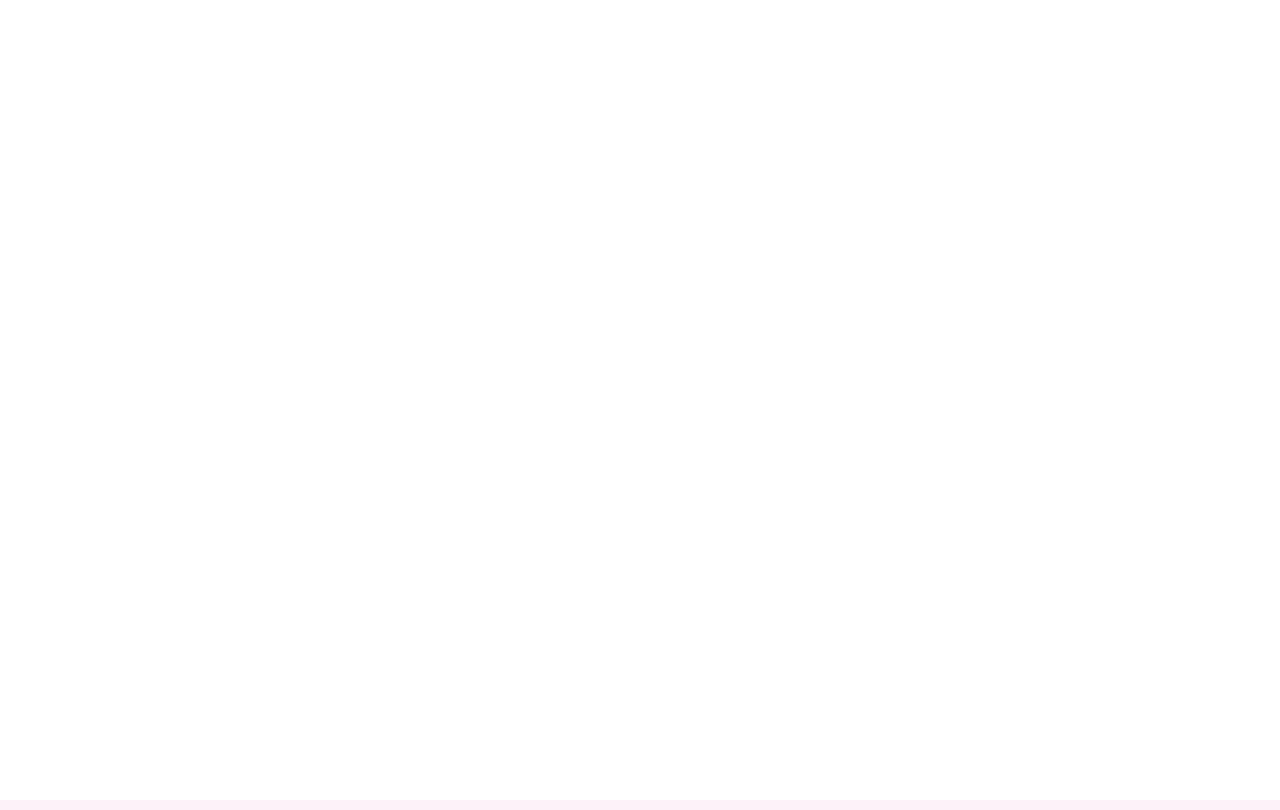
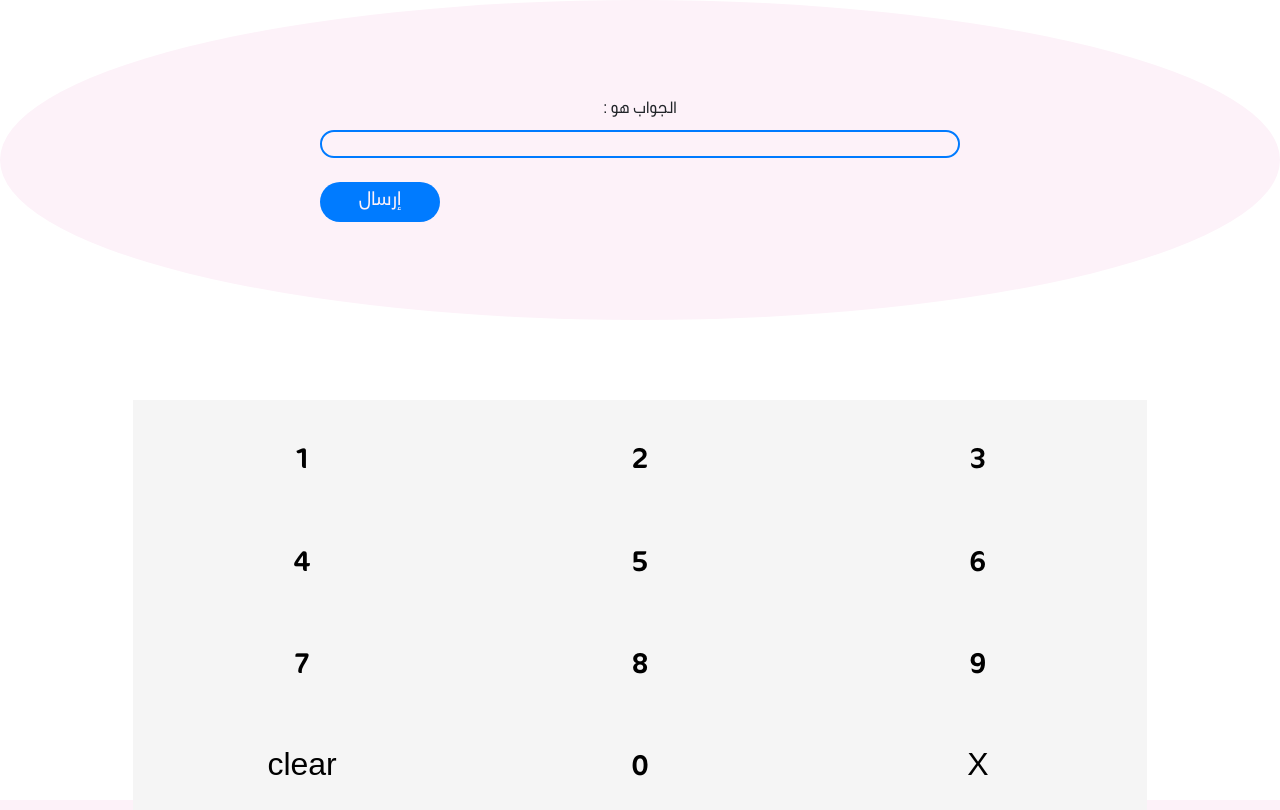
Before and after one commit to DianaAnka/homeworkPage, an Angular app: page /result in a window 1280 px wide. Before the commit this address led to /. Built offline with nearby package versions, Linux system fonts and the light colour scheme.

Commit message:
integration

```diff
--- a/src/app/app-routing.module.ts
+++ b/src/app/app-routing.module.ts
@@ -3,11 +3,13 @@ import { Routes, RouterModule } from '@angular/router';
 import { MainInterfaceComponent } from './main-interface/main-interface.component';
 import { NumbersBoardFlashesListComponent } from './numbers-board-flashes-list/numbers-board-flashes-list.component';
 import { NumbersBoardVerticalListComponent } from './numbers-board-vertical-list/numbers-board-vertical-list.component';
+import { ResultComponent } from './result/result.component';
 
 const routes: Routes = [
   { path: '', component: MainInterfaceComponent },
   { path: 'vertical', component: NumbersBoardVerticalListComponent },
   { path: 'flashes', component: NumbersBoardFlashesListComponent },
+  { path: 'result', component: ResultComponent },
 ];
 
 @NgModule({
--- a/src/app/app.component.html
+++ b/src/app/app.component.html
@@ -1 +1,2 @@
-<router-outlet></router-outlet>
+<router-outlet>
+</router-outlet>
--- a/src/app/app.module.ts
+++ b/src/app/app.module.ts
@@ -10,6 +10,8 @@ import { NumbersBoardVerticalListComponent } from './numbers-board-vertical-list
 import { SharedModule } from '../shared/shared.module';
 import { ResultComponent } from './result/result.component';
 import { NumbersBoardFlashesListComponent } from './numbers-board-flashes-list/numbers-board-flashes-list.component';
+import { FormsModule } from '@angular/forms';
+
 
 @NgModule({
   declarations: [
@@ -20,6 +22,7 @@ import { NumbersBoardFlashesListComponent } from './numbers-board-flashes-list/n
     NumbersBoardFlashesListComponent,
   ],
   imports: [
+    FormsModule,
     BrowserModule,
     AppRoutingModule,
     SharedModule,
--- a/src/app/main-interface/main-interface.component.ts
+++ b/src/app/main-interface/main-interface.component.ts
@@ -1,5 +1,6 @@
 import { Router } from '@angular/router';
-import { Component, Injectable, OnInit } from '@angular/core';
+import { Component, Injectable, OnInit, Output } from '@angular/core';
+import { EventEmitter } from 'events';
 
 @Component({
   selector: 'app-main-interface',
@@ -17,10 +18,12 @@ export class MainInterfaceComponent implements OnInit {
   constructor(private router: Router) {}
 
   ngOnInit(): void {}
+  /**
+   *choose between vertical board and flashes
+   **/
   login() {
     if (this.displayType == 'vertical') this.router.navigateByUrl('vertical');
     else if (this.displayType == 'flashes')
       this.router.navigateByUrl('flashes');
   }
-  onFinish() {}
 }
--- a/src/app/numbers-board-flashes-list/numbers-board-flashes-list.component.ts
+++ b/src/app/numbers-board-flashes-list/numbers-board-flashes-list.component.ts
@@ -12,6 +12,7 @@ import {
   Output,
   Renderer2,
 } from '@angular/core';
+import { Router } from '@angular/router';
 import { Subscription, timer } from 'rxjs';
 import { takeWhile, tap, map, mergeMap, take } from 'rxjs/operators';
 
@@ -66,12 +67,6 @@ export class NumbersBoardFlashesListComponent implements OnInit {
    * the total time to render the list of numbers
    */
   time: number = 10000;
-
-  /**
-   * event fired after finish rendering all the list of numbers
-   */
-  @Output() onFinish = new EventEmitter<any>();
-
   /**
    * the current number from the list needed to be rendered
    */
@@ -79,7 +74,7 @@ export class NumbersBoardFlashesListComponent implements OnInit {
 
   currentIndex = 0;
 
-  constructor(private renderer: Renderer2) {}
+  constructor(private renderer: Renderer2, private router: Router) {}
 
   /**
    * here we building timer observable that:
@@ -89,6 +84,12 @@ export class NumbersBoardFlashesListComponent implements OnInit {
 
   ngOnInit(): void {
     this.subscription$.add(this.exerciseTimerSub());
+
+    //timer To route the result component
+
+    setTimeout(() => {
+      this.router.navigateByUrl('result');
+    }, this.time);
   }
   exerciseTimerSub = () =>
     timer(0, this.timePerItem)
@@ -106,7 +107,6 @@ export class NumbersBoardFlashesListComponent implements OnInit {
       )
       .subscribe({
         next: (item) => (this.viewedValue = item),
-        complete: () => this.onFinish.emit(),
       });
 
   ngOnDestroy(): void {
--- a/src/app/numbers-board-vertical-list/numbers-board-vertical-list.component.html
+++ b/src/app/numbers-board-vertical-list/numbers-board-vertical-list.component.html
@@ -1,11 +1,10 @@
 <ul class="vertical-container">
 
   <li [@itemsAnimation]="{value: list.length,params:{delay: time}}" class="vertical-item"
-    *ngFor="let item of list ;let index=index" [style.font-size.vh]="valueFontSize">
+    *ngFor="let item of list " [style.font-size.vh]="valueFontSize">
     <div class="item">
       <b mat-ripple class="value">{{item}}</b>
     </div>
   </li>
-
 </ul>
 <mat-progress-bar mode="determinate" [value]="(currentIndex * 100) / list.length"></mat-progress-bar>
--- a/src/app/numbers-board-vertical-list/numbers-board-vertical-list.component.ts
+++ b/src/app/numbers-board-vertical-list/numbers-board-vertical-list.component.ts
@@ -7,8 +7,11 @@ import {
   trigger,
 } from '@angular/animations';
 import { Component, EventEmitter, OnInit, Output } from '@angular/core';
+import { Router } from '@angular/router';
 import { Observable, Subscription, timer } from 'rxjs';
 import { map, scan, takeWhile, tap } from 'rxjs/operators';
+
+let time: string = '10000';
 
 @Component({
   selector: 'app-numbers-board-vertical-list',
@@ -21,17 +24,14 @@ import { map, scan, takeWhile, tap } from 'rxjs/operators';
         '* => *',
         [
           query('.item', style({ transform: 'translateY(-1000%)' })),
-          query(
-            '.item',
-            stagger('1000ms', [
-              animate(
-                '{{duration}}ms',
-                style({ transform: 'translateY(1000%)' })
-              ),
-            ])
-          ),
+          query('.item', [
+            animate(
+              '{{duration}}ms',
+              style({ transform: 'translateY(1000%)' })
+            ),
+          ]),
         ],
-        { params: { duration: 10000 } }
+        { params: { duration: time } }
       ),
     ]),
   ],
@@ -64,13 +64,8 @@ export class NumbersBoardVerticalListComponent implements OnInit {
   /**
    * the total time to render the list of numbers
    */
-  time: number = 20000;
-  timeAsString: string = this.time.toString();
-
-  /**
-   * event fired after finish rendering all the list of numbers
-   */
-  @Output() onFinish = new EventEmitter<any>();
+  // time = 20000;
+  timeAsString: string = time.toString();
 
   currentIndex = 0;
   backMovement = false;
@@ -80,7 +75,7 @@ export class NumbersBoardVerticalListComponent implements OnInit {
    */
   viewedList: any[];
 
-  constructor() {}
+  constructor(private router: Router) {}
 
   /**
    * here we building timer observable that:
@@ -91,6 +86,10 @@ export class NumbersBoardVerticalListComponent implements OnInit {
     this.subscription$.add(
       this.initValuesController(timer(0, this.timePerItem))
     );
+    //timer To route the result component
+    setTimeout(() => {
+      this.router.navigateByUrl('result');
+    }, 20000);
   }
   initValuesController(obs: Observable<any>) {
     return obs
@@ -130,11 +129,10 @@ export class NumbersBoardVerticalListComponent implements OnInit {
       )
       .subscribe({
         next: ({ list }) => (this.viewedList = list),
-        complete: () => this.onFinish.emit(),
       });
   }
   ngOnDestroy(): void {
-    this.subscription$.unsubscribe();
+    //  this.subscription$.unsubscribe();
   }
 
   /**
@@ -154,6 +152,6 @@ export class NumbersBoardVerticalListComponent implements OnInit {
    * getter that calculate and return time span between each item in the list for the givin time
    */
   get timePerItem() {
-    return this.time / this.list.length;
+    return parseFloat(time) / this.list.length;
   }
 }
--- a/src/app/result/result.component.css
+++ b/src/app/result/result.component.css
@@ -0,0 +1,60 @@
+.left-side-container {
+  text-align: center;
+  background: #fdf2f9;
+  min-width: 20%;
+  min-height: 40%;
+  border-radius: 50%;
+  display: flex;
+  justify-content: center;
+  align-items: center;
+  padding-left: 35;
+}
+.subDiv {
+  display: flex;
+  flex-direction: column;
+}
+.textInput {
+  text-align: right;
+  padding: 0 10px;
+  color: var(--secondary);
+  width: 50vw;
+  border-radius: 110px;
+  background-color: var(--backgroundColor);
+  border: solid 2px var(--primary);
+  font-size: large;
+}
+
+.textInput:focus {
+  outline: 0;
+  background-color: var(--primary);
+  color: var(--backgroundColor);
+}
+#submitButton {
+  font-size: larger;
+  border-radius: 110px;
+  background: var(--primary);
+  color: var(--backgroundColor);
+  height: 5vh;
+  width: 15vh;
+  border: 0;
+}
+.keypad {
+  height: 50%;
+  bottom: 0;
+  position: absolute;
+  width: 80%;
+}
+.keys {
+  margin: 0;
+  width: 33%;
+  height: 20%;
+  background: whitesmoke;
+  color: black;
+  padding: 5%;
+  font-size: 2rem;
+  text-align: center;
+  cursor: pointer;
+}
+.one-line {
+  display: inline-block;
+}
--- a/src/app/result/result.component.html
+++ b/src/app/result/result.component.html
@@ -0,0 +1,23 @@
+<div class="left-side-container">
+  <div class="subDiv">
+    <label>: الجواب هو </label>
+    <input type="text" class="textInput" [(ngModel)]='answer' disabled>
+    <br>
+    <button id="submitButton" type="submit">إرسال</button>
+  </div>
+
+<div class="keypad">
+  <div class="keys numkey one-line" (click)="pressKey('1')">1</div>
+  <div class="keys numkey one-line" (click)="pressKey('2')">2</div>
+  <div class="keys numkey one-line" (click)="pressKey('3')">3</div>
+  <div class="keys numkey one-line" (click)="pressKey('4')">4</div>
+  <div class="keys numkey one-line" (click)="pressKey('5')">5</div>
+  <div class="keys numkey one-line" (click)="pressKey('6')">6</div>
+  <div class="keys numkey one-line" (click)="pressKey('7')">7</div>
+  <div class="keys numkey one-line" (click)="pressKey('8')">8</div>
+  <div class="keys numkey one-line" (click)="pressKey('9')">9</div>
+  <div class="keys numkey one-line" (click)="pressKey('clear')">clear</div>
+  <div class="keys numkey zerokey one-line" (click)="pressKey('0')">0</div>
+  <div class="keys numkey one-line" (click)="pressKey('x')">X</div>
+</div>
+</div>
--- a/src/app/result/result.component.ts
+++ b/src/app/result/result.component.ts
@@ -1,15 +1,25 @@
-import { Component, OnInit } from '@angular/core';
+import { Component, HostListener, OnInit } from '@angular/core';
 
 @Component({
   selector: 'app-result',
   templateUrl: './result.component.html',
-  styleUrls: ['./result.component.css']
+  styleUrls: ['./result.component.css'],
 })
 export class ResultComponent implements OnInit {
+  answer: string = '';
+  constructor() {}
 
-  constructor() { }
+  ngOnInit(): void {}
 
-  ngOnInit(): void {
+  //  get the answer from the child at each press
+
+  pressKey(key: string) {
+    if (key == 'x') {
+      this.answer = this.answer.substr(0, this.answer.length - 1);
+    } else if (key == 'clear') {
+      this.answer = '';
+    } else {
+      this.answer += key;
+    }
   }
-
 }
```
Also changed, not shown: src/shared/shared.module.ts (+3 -10 lines), 2 other files (tests, documents, lock files or other folders).
